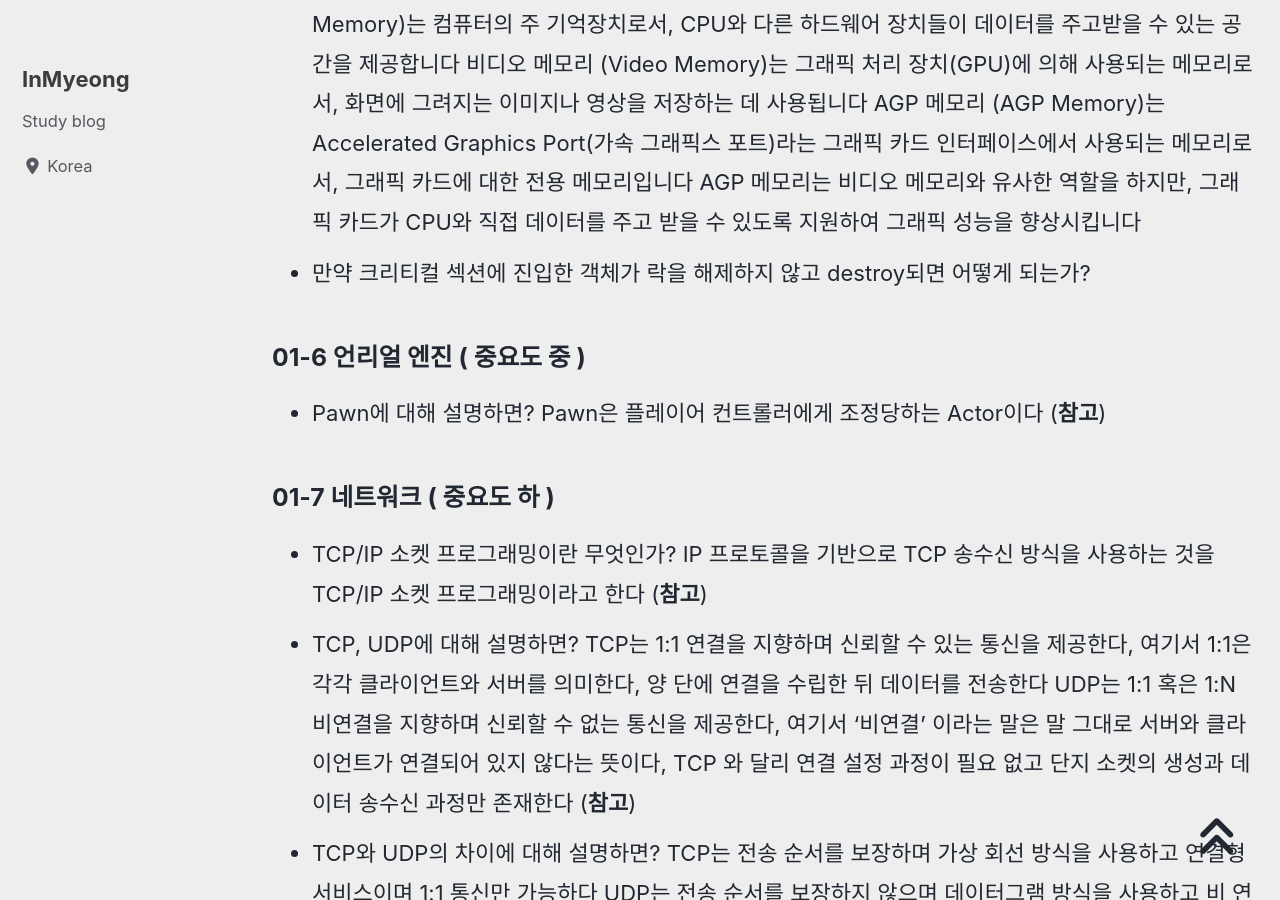
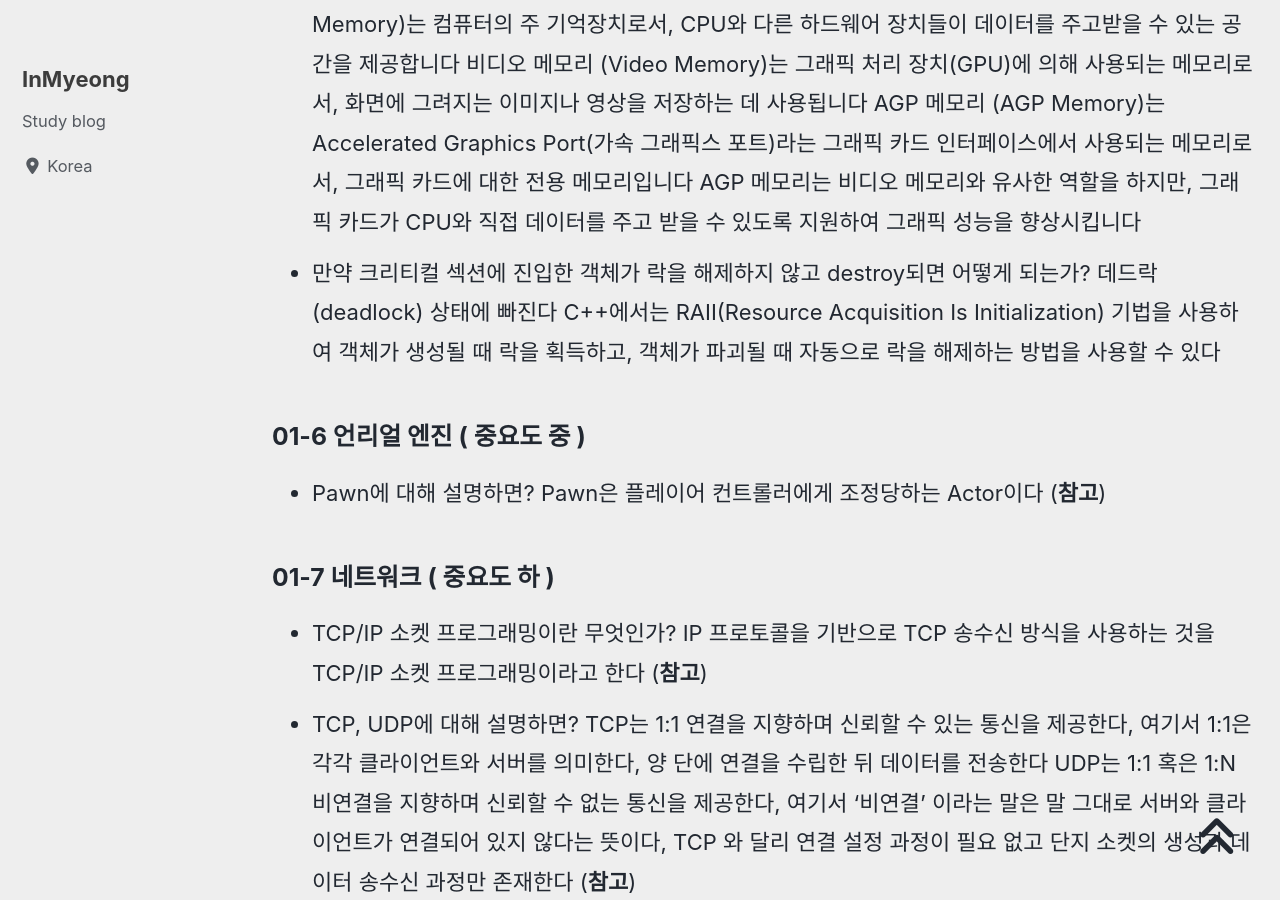
Before and after one commit to devMyeong/devMyeong.github.io, a Jekyll site: the page built from _posts/cs/2022-09-05-블로그-면접준비.md, in a window 1280 px wide and 900 px high, scrolled down 29253 px. Built offline with Jekyll 4.4.1, drawn with Linux system fonts in a browser that asks for light colours; cached includes are drawn as plain includes; nearby versions of some CDN libraries; some web fonts are replaced; comment, search, counter and statistics services are not loaded.

Commit message:
Chore : CS지식 추가

```diff
--- a/_posts/cs/2022-09-05-블로그-면접준비.md
+++ b/_posts/cs/2022-09-05-블로그-면접준비.md
@@ -259,7 +259,7 @@ last_modified_at: 2022-10-30
 - CPU와 GPU의 차이는? 기존의 CPU가 순차적인 처리 방식에 특화되어 있었다면, GPU는 병렬적인(Parallel) 처리 방식에 특화되어 있으며 이로 인해 반복적이고 비슷한 대량의 연산을 수행하는 데에 있어서 속도가 빠릅니다 GPU는 작은 여러개의 코어로 구성된 프로세서입니다 여러 개의 코어가 함께 작동하므로, 여러 코어로 나누어 처리할 수 있는 작업의 경우 GPU가 엄청난 성능 이점을 제공합니다 기존의 CPU가 6-8개의 코어로 구성되어 있다면, GPU는 어떤 GPU인가에 따라 많이 상이하지만 적게는 수백개에서 많게는 수천개의 코어로 구성되어 있습니다 ([**참고**](https://velog.io/@euisuk-chung/CPU%EC%99%80-GPU))
 - 멀티스레드에서 발생할 수 있는 두가지 문제는? 동기화 문제와 데드락 문제가 발생할 수 있다 동기화 문제는 크리티컬 섹션 혹은 뮤텍스로 해결할 수 있고 데드락 문제는 중첩된 Lock을 사용하는것을 피하거나 한 쓰레드에 우선권을 주는 방법으로 해결할 수 있다 데드락 문제를 해결하기 위해 다른 방법으로는 스레드가 자원을 요청할 때 타임아웃(Time-out) 값을 설정하는 방법이 있다 이 방법은 자원을 점유하고 있는 스레드가 다른 스레드에게 자원을 양보하지 않으면, 일정 시간이 지난 후 자동으로 자원을 반납하도록 하는 방법이다 또한, 데드락이 발생한 경우에는 데드락 탐지 알고리즘을 사용하여 데드락이 발생했음을 감지하고, 해당 스레드나 자원을 해제하여 문제를 해결할 수 있습니다 ([**참고**](https://junstar92.tistory.com/184)), ([**참고**](https://modoocode.com/270)), ([**참고**](https://www.ikpil.com/1348)), ([**참고**](https://kukuta.tistory.com/282))
 - System Memory, Video Memory, AGP Memory에 대해서 설명하면? 시스템 메모리 (System Memory)는 컴퓨터의 주 기억장치로서, CPU와 다른 하드웨어 장치들이 데이터를 주고받을 수 있는 공간을 제공합니다 비디오 메모리 (Video Memory)는 그래픽 처리 장치(GPU)에 의해 사용되는 메모리로서, 화면에 그려지는 이미지나 영상을 저장하는 데 사용됩니다 AGP 메모리 (AGP Memory)는 Accelerated Graphics Port(가속 그래픽스 포트)라는 그래픽 카드 인터페이스에서 사용되는 메모리로서, 그래픽 카드에 대한 전용 메모리입니다 AGP 메모리는 비디오 메모리와 유사한 역할을 하지만, 그래픽 카드가 CPU와 직접 데이터를 주고 받을 수 있도록 지원하여 그래픽 성능을 향상시킵니다
-- 만약 크리티컬 섹션에 진입한 객체가 락을 해제하지 않고 destroy되면 어떻게 되는가?
+- 만약 크리티컬 섹션에 진입한 객체가 락을 해제하지 않고 destroy되면 어떻게 되는가? 데드락(deadlock) 상태에 빠진다 C++에서는 RAII(Resource Acquisition Is Initialization) 기법을 사용하여 객체가 생성될 때 락을 획득하고, 객체가 파괴될 때 자동으로 락을 해제하는 방법을 사용할 수 있다
 
 ### 01-6 언리얼 엔진 ( 중요도 중 )
 - Pawn에 대해 설명하면? Pawn은 플레이어 컨트롤러에게 조정당하는 Actor이다 ([**참고**](https://m.blog.naver.com/PostView.naver?isHttpsRedirect=true&blogId=tmddls90&logNo=221950517033))
```
